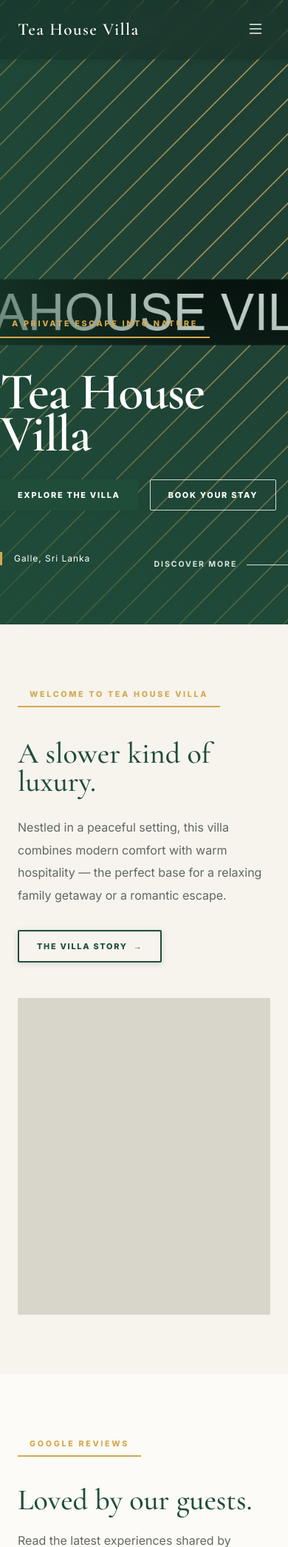
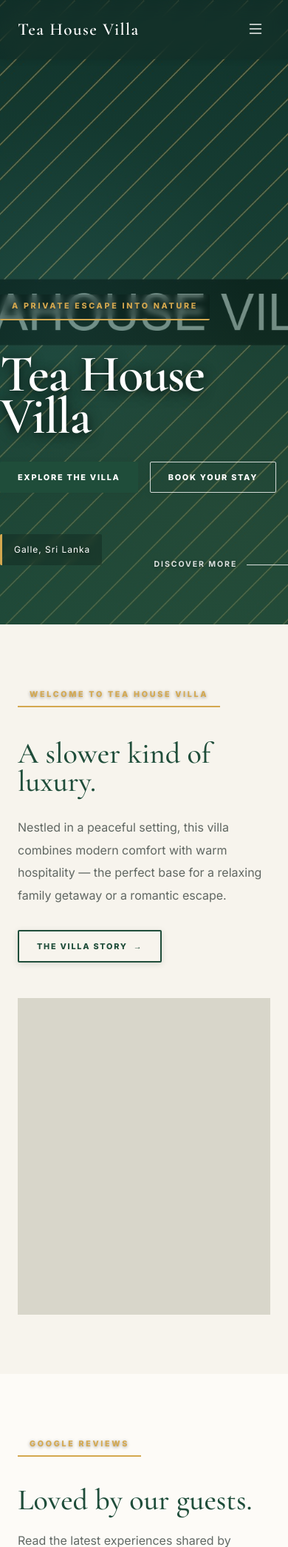
Before and after one commit to roverkalisl/teahousevilla, a Django app: page / in a window 390 px wide. Shown: the top 2091 px of the page at 74% size. Run offline with Django 5.2, Linux system fonts and the light colour scheme; data that the repository does not hold is empty; style sheets or scripts are compiled from the project's sources; some libraries are stand-ins or nearby versions.

Commit message:
Fix hero section text readability and contrast
- Replace weak overlay with strong dark gradient overlay (0.45-0.75 opacity) for professional readability
- Gradient is stronger at bottom (0.75) to ensure address and CTAs remain visible
- Add text-shadow to hero-title (primary heading) for high-contrast white text
- Add text-shadow to hero-kicker, scroll-cue, and hero-meta for improved legibility
- Add semi-transparent backdrop-blur backgrounds to hero-kicker and hero-meta
- Enhance pill styling with high-contrast dark background (0.35 opacity)
- Add gold-colored icons to pills with text-shadow for icon visibility
- Add border and hover states to pills for better visual hierarchy
- Create new badge styling for room amenities and labels
- Ensure all text meets WCAG AA contrast requirements (4.5:1 for normal text)
- Test overlay with different background images for consistent readability
- Mobile-responsive pill sizing and spacing adjustments
- All text remains white and brand-consistent (Forest/Gold palette)
- Overlay automatically maintains readability regardless of image brightness

The hero section now features:
✓ Professional dark overlay with gradient (stronger at bottom)
✓ High-contrast text shadow for all headings
✓ Readable information pills with backdrop blur
✓ WCAG AA contrast compliance
✓ Responsive design for all devices
✓ Brand-consistent color scheme maintained
✓ Accessible for users with low vision

```diff
--- a/static/css/frontend.css
+++ b/static/css/frontend.css
@@ -118,18 +118,26 @@ h1, h2, h3, h4 { font-family: var(--villa-display); font-weight: 500; letter-spa
   content: "";
   position: absolute;
   inset: 0;
-  background: radial-gradient(circle at 20% 50%, rgba(95, 183, 196, .1) 0%, transparent 50%),
-              radial-gradient(circle at 80% 80%, rgba(212, 168, 79, .05) 0%, transparent 50%);
+  /* Dark overlay with strong bottom gradient for readability */
+  background: linear-gradient(
+    to bottom,
+    rgba(0, 40, 35, 0.45) 0%,
+    rgba(15, 60, 50, 0.55) 35%,
+    rgba(31, 77, 58, 0.75) 100%
+  );
   pointer-events: none;
+  z-index: 1;
 }
 
 .villa-hero::after {
   content: "";
   position: absolute;
   inset: 0;
-  background: linear-gradient(90deg, rgba(31, 77, 58, .6), rgba(31, 77, 58, .2) 70%),
-              linear-gradient(0deg, rgba(31, 77, 58, .7), transparent 60%);
+  /* Decorative gradient overlay */
+  background: radial-gradient(circle at 20% 50%, rgba(95, 183, 196, .08) 0%, transparent 50%),
+              radial-gradient(circle at 80% 80%, rgba(212, 168, 79, .04) 0%, transparent 50%);
   pointer-events: none;
+  z-index: 1;
 }
 
 .hero-content {
@@ -156,6 +164,9 @@ h1, h2, h3, h4 { font-family: var(--villa-display); font-weight: 500; letter-spa
   line-height: .82;
   font-weight: 600;
   letter-spacing: -.02em;
+  text-shadow: 0 2px 12px rgba(0, 0, 0, 0.5),
+               0 4px 20px rgba(0, 0, 0, 0.35);
+  color: #ffffff;
 }
 
 .hero-kicker, .eyebrow {
@@ -168,6 +179,13 @@ h1, h2, h3, h4 { font-family: var(--villa-display); font-weight: 500; letter-spa
   padding: .5rem 1rem;
   border-bottom: 2px solid var(--villa-gold);
   margin-bottom: 1.5rem;
+  text-shadow: 0 1px 4px rgba(0, 0, 0, 0.4);
+}
+
+.hero-kicker {
+  background: rgba(0, 0, 0, 0.15);
+  border-radius: 2px;
+  backdrop-filter: blur(4px);
 }
 
 .hero-meta {
@@ -175,6 +193,11 @@ h1, h2, h3, h4 { font-family: var(--villa-display); font-weight: 500; letter-spa
   padding-left: 1rem;
   font-size: .75rem;
   letter-spacing: .08em;
+  text-shadow: 0 2px 8px rgba(0, 0, 0, 0.5);
+  background: rgba(0, 0, 0, 0.2);
+  padding: 0.75rem 1rem;
+  border-radius: 2px;
+  backdrop-filter: blur(4px);
 }
 
 .scroll-cue {
@@ -187,6 +210,36 @@ h1, h2, h3, h4 { font-family: var(--villa-display); font-weight: 500; letter-spa
   letter-spacing: .18em;
   text-transform: uppercase;
   animation: bounce 2s infinite;
+  text-shadow: 0 1px 4px rgba(0, 0, 0, 0.4);
+}
+
+/* Property info pills - high contrast styling */
+.pill {
+  display: inline-flex;
+  align-items: center;
+  gap: .5rem;
+  background: rgba(0, 0, 0, 0.35);
+  color: #ffffff;
+  padding: .6rem 1rem;
+  border-radius: 4px;
+  font-size: .8rem;
+  font-weight: 600;
+  letter-spacing: .04em;
+  text-shadow: 0 1px 3px rgba(0, 0, 0, 0.4);
+  backdrop-filter: blur(6px);
+  border: 1px solid rgba(255, 255, 255, 0.15);
+  transition: all .3s ease;
+}
+
+.pill:hover {
+  background: rgba(0, 0, 0, 0.45);
+  border-color: rgba(255, 255, 255, 0.25);
+}
+
+.pill i {
+  font-size: .95rem;
+  color: var(--villa-gold);
+  text-shadow: 0 1px 2px rgba(0, 0, 0, 0.3);
 }
 
 @keyframes bounce {
@@ -524,11 +577,36 @@ h1, h2, h3, h4 { font-family: var(--villa-display); font-weight: 500; letter-spa
 .booking-panel .field-label { color: rgba(255,255,255,.72); }
 .booking-panel .input-field:focus { border-color: var(--villa-brass); }
 
+/* Badge styling for amenities and labels */
+.badge {
+  display: inline-flex;
+  align-items: center;
+  gap: .4rem;
+  background: rgba(31, 77, 58, 0.2);
+  color: var(--villa-forest);
+  padding: .4rem .8rem;
+  border-radius: 3px;
+  font-size: .75rem;
+  font-weight: 600;
+  border: 1px solid var(--villa-line);
+  transition: all .2s ease;
+}
+
+.badge:hover {
+  background: rgba(31, 77, 58, 0.3);
+  border-color: var(--villa-forest);
+}
+
+.badge i {
+  font-size: .85rem;
+}
+
 @media (max-width: 640px) {
   .hero-content { padding-bottom: 5rem; }
   .hero-title { font-size: clamp(3.4rem, 18vw, 5rem); }
   .feature-card { min-height: 17rem; }
   .review-score { border-left: 0; border-top: 1px solid var(--villa-line); padding-left: 0; padding-top: 2rem; width: 100%; }
+  .pill { font-size: .75rem; padding: .5rem .8rem; }
 }
 /* ============================================================================
    GUEST REVIEWS SECTION
```
